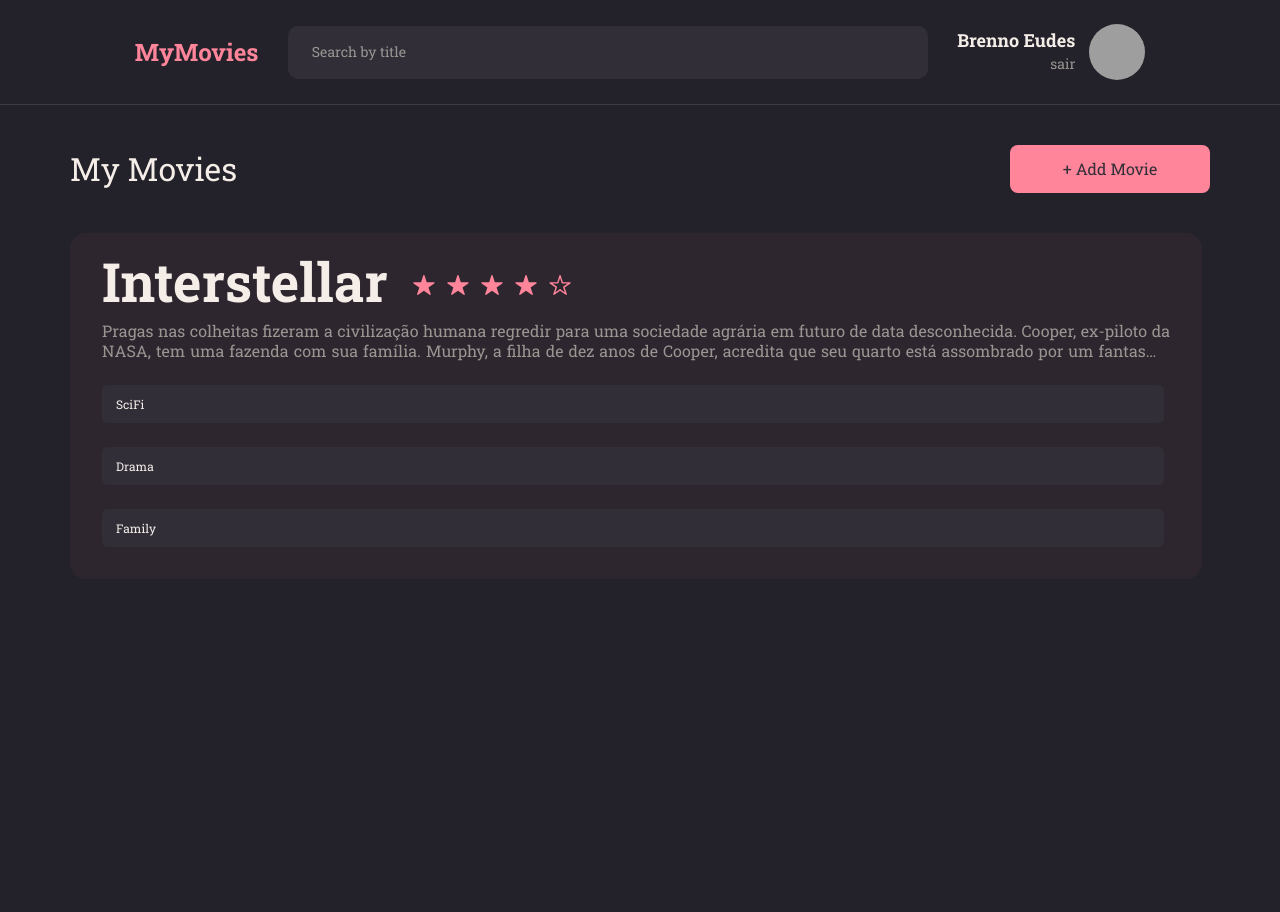
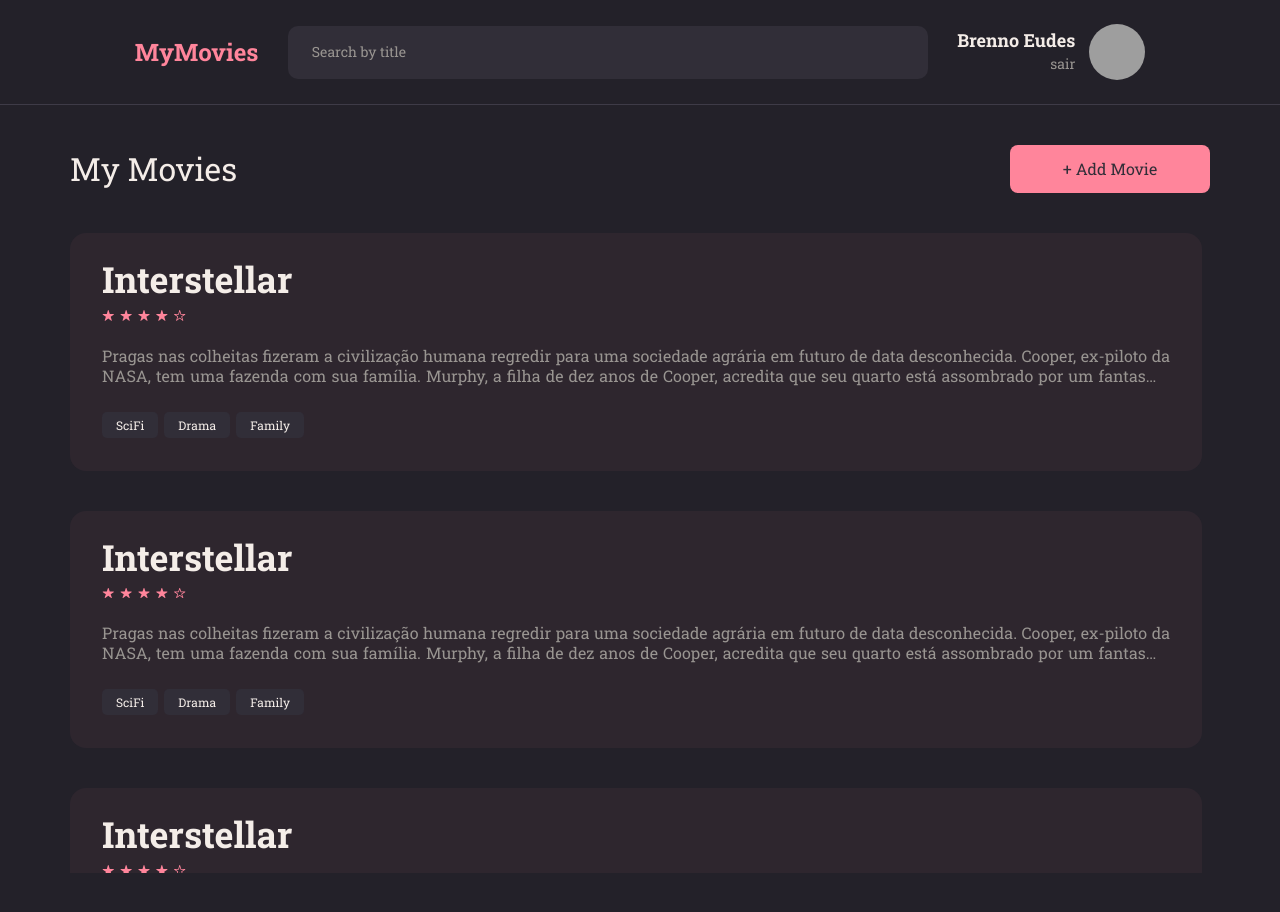
Before and after one commit to brennoEudes/my-movies, a React (Vite) app in the folder MyMovies/: page / in a window 1280 px wide. Before the commit the page ends 800 px from the top, so only its background shows below. Built offline with nearby package versions, Linux system fonts and the light colour scheme; grey boxes are pictures that could not be loaded.

Commit message:
MovieTitle, TagsGroup tags

```diff
--- a/MyMovies/src/pages/Home/index.jsx
+++ b/MyMovies/src/pages/Home/index.jsx
@@ -1,9 +1,10 @@
 import { Header } from "../../components/Header";
 import { Button } from "../../components/Button";
-import { Rating } from "../../components/Rating";
+import stars from "../../assets/stars.svg";
+//import { Rating } from "../../components/Rating";
 import { Tag } from "../../components/Tag";
 
-import { Container, Content } from "./styles";
+import { Container, Content, MovieTitle, TagsGroup } from "./styles";
 
 export function Home() {
   return (
@@ -16,7 +17,10 @@ export function Home() {
         </title>
         <main>
           <Content>
-            <Rating title="Interstellar" />
+            <MovieTitle>
+              <h2>Interstellar</h2>
+              <img src={stars} alt="stars rating" />
+            </MovieTitle>
             <p>
               Pragas nas colheitas fizeram a civilização humana regredir para
               uma sociedade agrária em futuro de data desconhecida. Cooper,
@@ -50,9 +54,99 @@ export function Home() {
               Endurance, Cooper e Amelia descobrem que 23 anos se passaram.
             </p>
 
-            <Tag title="SciFi" />
-            <Tag title="Drama" />
-            <Tag title="Family" />
+            <TagsGroup>
+              <Tag title="SciFi" />
+              <Tag title="Drama" />
+              <Tag title="Family" />
+            </TagsGroup>
+          </Content>
+          <Content>
+            <MovieTitle>
+              <h2>Interstellar</h2>
+              <img src={stars} alt="stars rating" />
+            </MovieTitle>
+            <p>
+              Pragas nas colheitas fizeram a civilização humana regredir para
+              uma sociedade agrária em futuro de data desconhecida. Cooper,
+              ex-piloto da NASA, tem uma fazenda com sua família. Murphy, a
+              filha de dez anos de Cooper, acredita que seu quarto está
+              assombrado por um fantasma que tenta se comunicar com ela. Pai e
+              filha descobrem que o "fantasma" é uma inteligência desconhecida
+              que está enviando mensagens codificadas através de radiação
+              gravitacional, deixando coordenadas em binário que os levam até
+              uma instalação secreta da NASA liderada pelo professor John Brand.
+              O cientista revela que um buraco de minhoca foi aberto perto de
+              Saturno e que ele leva a planetas que podem oferecer condições de
+              sobrevivência para a espécie humana. As "missões Lázaro" enviadas
+              anos antes identificaram três planetas potencialmente habitáveis
+              orbitando o buraco negro Gargântua: Miller, Edmunds e Mann –
+              nomeados em homenagem aos astronautas que os pesquisaram. Brand
+              recruta Cooper para pilotar a nave espacial Endurance e recuperar
+              os dados dos astronautas; se um dos planetas se mostrar habitável,
+              a humanidade irá seguir para ele na instalação da NASA, que é na
+              realidade uma enorme estação espacial. A partida de Cooper devasta
+              Murphy. Além de Cooper, a tripulação da Endurance é formada pela
+              bióloga Amelia, filha de Brand; o cientista Romilly, o físico
+              planetário Doyle, além dos robôs TARS e CASE. Eles entram no
+              buraco de minhoca e se dirigem a Miller, porém descobrem que o
+              planeta possui enorme dilatação gravitacional temporal por estar
+              tão perto de Gargântua: cada hora na superfície equivale a sete
+              anos na Terra. Eles entram em Miller e descobrem que é inóspito já
+              que é coberto por um oceano raso e agitado por ondas enormes. Uma
+              onda atinge a tripulação enquanto Amelia tenta recuperar os dados
+              de Miller, matando Doyle e atrasando a partida. Ao voltarem para a
+              Endurance, Cooper e Amelia descobrem que 23 anos se passaram.
+            </p>
+
+            <TagsGroup>
+              <Tag title="SciFi" />
+              <Tag title="Drama" />
+              <Tag title="Family" />
+            </TagsGroup>
+          </Content>
+          <Content>
+            <MovieTitle>
+              <h2>Interstellar</h2>
+              <img src={stars} alt="stars rating" />
+            </MovieTitle>
+            <p>
+              Pragas nas colheitas fizeram a civilização humana regredir para
+              uma sociedade agrária em futuro de data desconhecida. Cooper,
+              ex-piloto da NASA, tem uma fazenda com sua família. Murphy, a
+              filha de dez anos de Cooper, acredita que seu quarto está
+              assombrado por um fantasma que tenta se comunicar com ela. Pai e
+              filha descobrem que o "fantasma" é uma inteligência desconhecida
+              que está enviando mensagens codificadas através de radiação
+              gravitacional, deixando coordenadas em binário que os levam até
+              uma instalação secreta da NASA liderada pelo professor John Brand.
+              O cientista revela que um buraco de minhoca foi aberto perto de
+              Saturno e que ele leva a planetas que podem oferecer condições de
+              sobrevivência para a espécie humana. As "missões Lázaro" enviadas
+              anos antes identificaram três planetas potencialmente habitáveis
+              orbitando o buraco negro Gargântua: Miller, Edmunds e Mann –
+              nomeados em homenagem aos astronautas que os pesquisaram. Brand
+              recruta Cooper para pilotar a nave espacial Endurance e recuperar
+              os dados dos astronautas; se um dos planetas se mostrar habitável,
+              a humanidade irá seguir para ele na instalação da NASA, que é na
+              realidade uma enorme estação espacial. A partida de Cooper devasta
+              Murphy. Além de Cooper, a tripulação da Endurance é formada pela
+              bióloga Amelia, filha de Brand; o cientista Romilly, o físico
+              planetário Doyle, além dos robôs TARS e CASE. Eles entram no
+              buraco de minhoca e se dirigem a Miller, porém descobrem que o
+              planeta possui enorme dilatação gravitacional temporal por estar
+              tão perto de Gargântua: cada hora na superfície equivale a sete
+              anos na Terra. Eles entram em Miller e descobrem que é inóspito já
+              que é coberto por um oceano raso e agitado por ondas enormes. Uma
+              onda atinge a tripulação enquanto Amelia tenta recuperar os dados
+              de Miller, matando Doyle e atrasando a partida. Ao voltarem para a
+              Endurance, Cooper e Amelia descobrem que 23 anos se passaram.
+            </p>
+
+            <TagsGroup>
+              <Tag title="SciFi" />
+              <Tag title="Drama" />
+              <Tag title="Family" />
+            </TagsGroup>
           </Content>
         </main>
       </Container>
--- a/MyMovies/src/pages/Home/styles.js
+++ b/MyMovies/src/pages/Home/styles.js
@@ -71,7 +71,24 @@ export const Content = styled.div`
     height: 4rem; /* Adjust this based on your line-height */
     line-height: 2rem; /* Adjust this based on your line-height */
 
+
     color: ${({ theme }) => theme.COLORS.GRAY_100};
-
   }
 `;
+
+export const MovieTitle = styled.div`
+  display: flex;
+  flex-direction: column;
+  gap: 1.6rem;
+
+  font-size: 2.4rem;
+  font-weight: 800;
+
+  > img {
+    width: 8.4rem;
+  }
+`;
+
+export const TagsGroup = styled.div`
+
+`;
```
